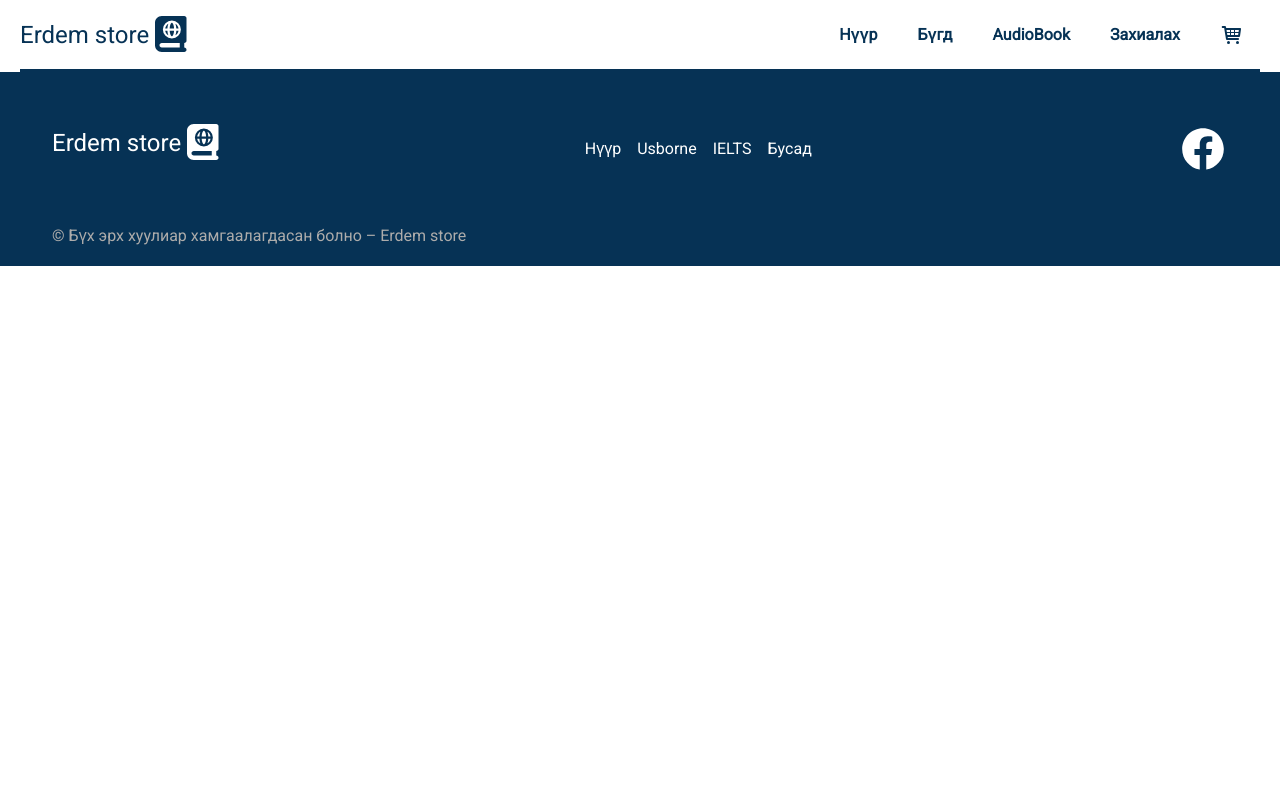
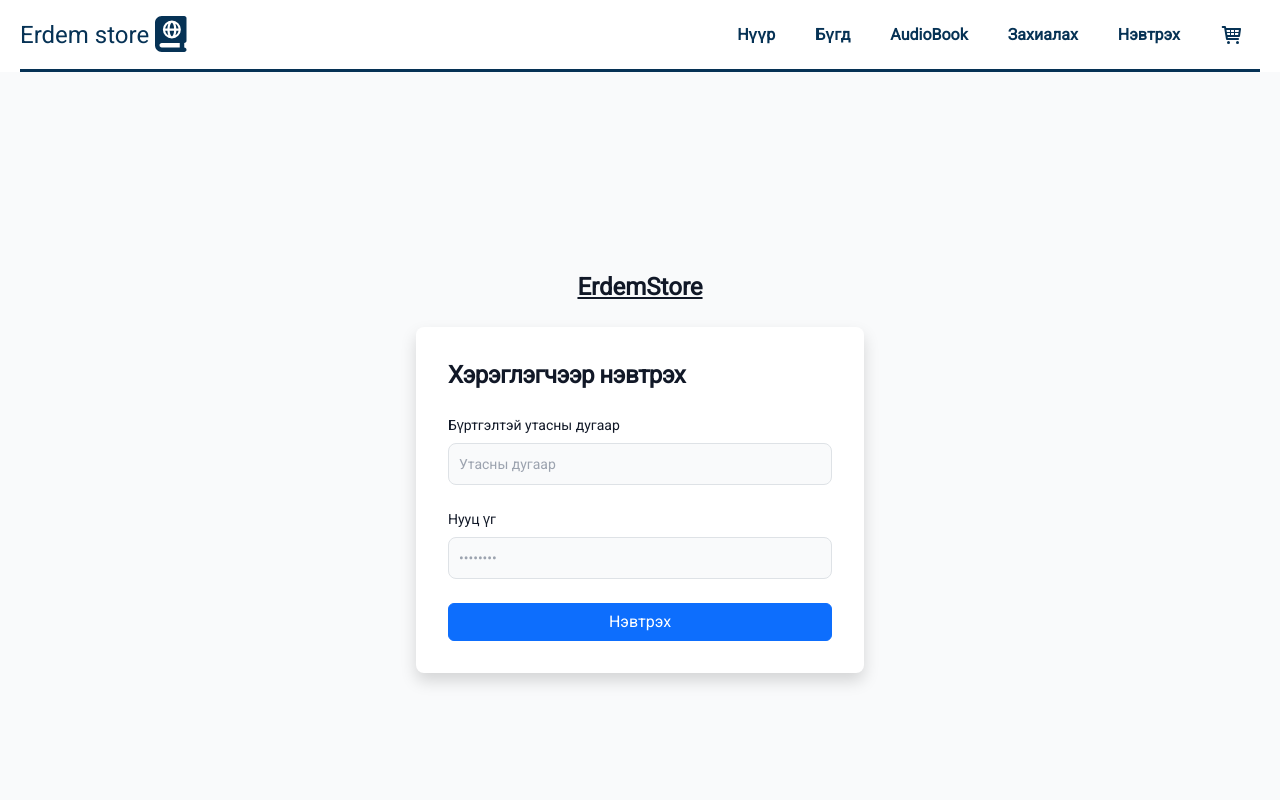
Before and after one commit to BNamuun/BookStore, a React (Create React App) app: page /login in a window 1280 px wide. Shown: the top 800 px of the page. Built offline with nearby package versions, Linux system fonts and the light colour scheme.

Commit message:
add login page

```diff
--- a/src/Components/AudioExample.js
+++ b/src/Components/AudioExample.js
@@ -33,15 +33,15 @@
         <div className="grid grid-cols-1 sm:grid-cols-2 md:grid-cols-3 lg:grid-cols-4  gap-5 ">
           {audioArr.map((e) => {
             return (
-              // <AudioBook
-              //   img={e.img}
-              //   id={e.id}
-              //   audioSongImg={e.audioSongImg}
-              //   isPlaying={isPlaying}
-              //   setIsPlaying={setIsPlaying}
-              //   activeId={activeId}
-              // />
-              <MusicPlayer img={e.img} audio={e.audioSongImg} />
+              <AudioBook
+                img={e.img}
+                id={e.id}
+                audioSongImg={e.audioSongImg}
+                isPlaying={isPlaying}
+                setIsPlaying={setIsPlaying}
+                activeId={activeId}
+              />
+              // <MusicPlayer img={e.img} audio={e.audioSongImg} />
               // <div className="relative">
               //   <img src={e.img} alt="test" className="hover:opacity-70" />
               //   <div className="absolute bottom-0 bg-zinc-700 bg-opacity-75 text-white w-full pt-2">
--- a/src/Components/Client.js
+++ b/src/Components/Client.js
@@ -10,6 +10,7 @@
 import { Order } from "./Order";
 import { AudioBookPlayer } from "./AudioExample";
 import { MakeOrder } from "./makeOrder";
+import { UserLogin } from "./UserLogin";
 
 export function Client() {
   return (
@@ -21,6 +22,7 @@
         <Route path="/products/:id" element={<Order />} />
         <Route path="/audio" element={<AudioBookPlayer />} />
         <Route path="/makeOrder" element={<MakeOrder />} />
+        <Route path="/login" element={<UserLogin />} />
       </Routes>
       <Footer />
     </>
--- a/src/Components/GeneralInfo.js
+++ b/src/Components/GeneralInfo.js
@@ -6,7 +6,9 @@
 import "../css/general.css";
 import { AwesomeButton } from "react-awesome-button";
 import "react-awesome-button/dist/styles.css";
+import { useNavigate } from "react-router-dom";
 export function GeneralInfo() {
+  const navigate = useNavigate();
   return (
     <>
       <section>
@@ -30,6 +32,9 @@
               <AwesomeButton
                 style={{ width: "200px", fontSize: "1.1rem" }}
                 type="primary"
+                onPress={() => {
+                  navigate("/products/0fb7da45-4222-4665-bbcf-9849757627be");
+                }}
               >
                 {" "}
                 Дэлгэрэнгүй
--- a/src/Components/HeaderNew.js
+++ b/src/Components/HeaderNew.js
@@ -34,6 +34,9 @@
             <Link className="cta" to="/" as={Link} style={linkStyle}>
               Захиалах
             </Link>
+            <Link to="/login" as={Link} style={linkStyle}>
+              Нэвтрэх
+            </Link>
             {/* <div className="relative" style={linkStyle}> */}
             <div className="relative">
               <TiShoppingCart onClick={handleOpen} className="text-2xl" />
@@ -48,6 +51,7 @@
             {/* </div> */}
           </ul>
         </div>
+
         <ShoppingCard
           showModal={showModal}
           handleClose={handleClose}
--- /dev/null
+++ b/src/Components/UserLogin.js
@@ -0,0 +1,106 @@
+import React, { Component } from "react";
+import Form from "react-bootstrap/Form";
+import Button from "react-bootstrap/Button";
+export function UserLogin() {
+  return (
+    <section className="bg-gray-50 dark:bg-gray-900">
+      <div className="flex flex-col items-center justify-center px-6 py-8 mx-auto md:h-screen lg:py-0">
+        <a
+          href="#"
+          className="flex items-center mb-6 text-2xl font-semibold text-gray-900 dark:text-white"
+        >
+          {/* <img
+            className="w-8 h-8 mr-2"
+            src="https://flowbite.s3.amazonaws.com/blocks/marketing-ui/logo.svg"
+            alt="logo"
+          /> */}
+          ErdemStore
+        </a>
+        <div className="w-full bg-white rounded-lg shadow dark:border md:mt-0 sm:max-w-md xl:p-0 dark:bg-gray-800 dark:border-gray-700">
+          <div className="p-6 space-y-4 md:space-y-6 sm:p-8">
+            <h1 className="text-xl font-bold leading-tight tracking-tight text-gray-900 md:text-2xl dark:text-white">
+              Хэрэглэгчээр нэвтрэх
+            </h1>
+            <Form className="space-y-4 md:space-y-6" action="#">
+              <div>
+                <label
+                  for="phoneNumber"
+                  className="block mb-2 text-sm font-medium text-gray-900 dark:text-white"
+                >
+                  Бүртгэлтэй утасны дугаар
+                </label>
+                <input
+                  type="phoneNumber"
+                  name="phoneNumber"
+                  id="phoneNumber"
+                  className="bg-gray-50 border border-gray-300 text-gray-900 sm:text-sm rounded-lg focus:ring-primary-600 focus:border-primary-600 block w-full p-2.5 dark:bg-gray-700 dark:border-gray-600 dark:placeholder-gray-400 dark:text-white dark:focus:ring-blue-500 dark:focus:border-blue-500"
+                  placeholder="Утасны дугаар"
+                  required=""
+                />
+              </div>
+              <div>
+                <label
+                  for="password"
+                  className="block mb-2 text-sm font-medium text-gray-900 dark:text-white"
+                >
+                  Нууц үг
+                </label>
+                <input
+                  type="password"
+                  name="password"
+                  id="password"
+                  placeholder="••••••••"
+                  className="bg-gray-50 border border-gray-300 text-gray-900 sm:text-sm rounded-lg focus:ring-primary-600 focus:border-primary-600 block w-full p-2.5 dark:bg-gray-700 dark:border-gray-600 dark:placeholder-gray-400 dark:text-white dark:focus:ring-blue-500 dark:focus:border-blue-500"
+                  required=""
+                />
+              </div>
+              {/* <div className="flex items-center justify-between">
+                <div className="flex items-start">
+                  <div className="flex items-center h-5">
+                    <input
+                      id="remember"
+                      aria-describedby="remember"
+                      type="checkbox"
+                      className="w-4 h-4 border border-gray-300 rounded bg-gray-50 focus:ring-3 focus:ring-primary-300 dark:bg-gray-700 dark:border-gray-600 dark:focus:ring-primary-600 dark:ring-offset-gray-800"
+                      required=""
+                    />
+                  </div>
+                  <div className="ml-3 text-sm">
+                    <label
+                      for="remember"
+                      className="text-gray-500 dark:text-gray-300"
+                    >
+                      Remember me
+                    </label>
+                  </div>
+                </div>
+                <a
+                  href="#"
+                  className="text-sm font-medium text-primary-600 hover:underline dark:text-primary-500"
+                >
+                  Forgot password?
+                </a>
+              </div> */}
+              <Button
+                type="submit"
+                variant="primary"
+                className="w-full bg-primary-600 hover:bg-primary-700 focus:ring-4 focus:outline-none focus:ring-primary-300 font-medium rounded-lg text-sm px-5 py-2.5 text-center dark:bg-primary-600 dark:hover:bg-primary-700 dark:focus:ring-primary-800"
+              >
+                Нэвтрэх
+              </Button>
+              {/* <p className="text-sm font-light text-gray-500 dark:text-gray-400">
+                Don’t have an account yet?{" "}
+                <a
+                  href="#"
+                  className="font-medium text-primary-600 hover:underline dark:text-primary-500"
+                >
+                  Sign up
+                </a>
+              </p> */}
+            </Form>
+          </div>
+        </div>
+      </div>
+    </section>
+  );
+}
--- a/src/Components/makeOrder.js
+++ b/src/Components/makeOrder.js
@@ -61,8 +61,12 @@
       handleUpdateQuantity(item.id, newQuantity);
     }
   }
-  const handleSubmitOrder = async () => {
-    handleShow();
+  const handleSubmitOrder = async (e) => {
+    e.preventDefault();
+
+    if (e.target.checkValidity()) {
+      setIsRequiredFilled(false);
+
       orderDetail.date = new Date().toLocaleString();
       axios
         .post(`http://localhost:8000/orderDetails`, orderDetail)
@@ -72,8 +76,10 @@
             alert("Захиалга амжилттай хийгдлээ");
           }
         });
-    console.log(orderDetail);
-    // Handle form submission logic here
+      handleShow();
+    } else {
+      setIsRequiredFilled(true);
+    }
   };
   return items.length > 0 ? (
     <div className="max-w-screen-xl px-5 m-auto py-8">
@@ -188,6 +194,7 @@
                   required
                 />
               </Form.Group>
+              {isRequiredFilled && (
                 <Form.Group className="mb-3">
                   <Form.Label>Утасны дугаар: </Form.Label>
                   <Form.Control
@@ -199,6 +206,7 @@
                     required
                   />
                 </Form.Group>
+              )}
             </div>
 
             <Button
```
Lines whose indentation alone changed are shown as unchanged.
